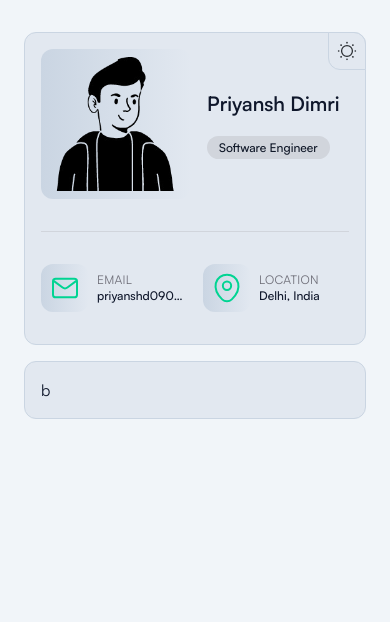
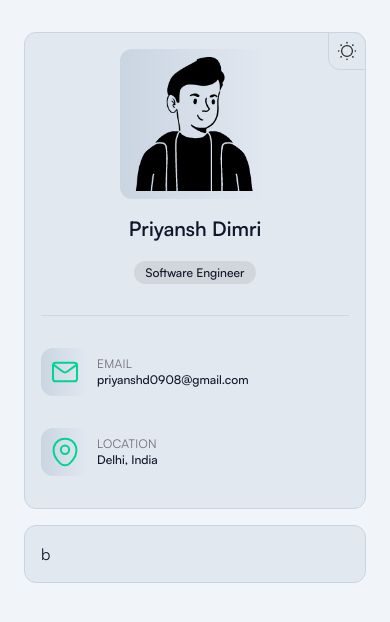
Before and after one commit to priyansh-dimri/portfolio, a React app: page / in a window 390 px wide. Shown: the top 622 px of the page. Built offline with nearby package versions, Linux system fonts and the light colour scheme; the HTML template or start-up script is replaced by a standard one.

Commit message:
fix responsiveness issue for mobile

```diff
--- a/src/components/InfoCard.jsx
+++ b/src/components/InfoCard.jsx
@@ -2,7 +2,7 @@ import ImageComponent from "./ImageComponent";
 
 const InfoCard = ({ icon, label, value, alt = "Icon" }) => {
   return (
-    <div className="flex items-center gap-2 w-full mb-4">
+    <div className="flex items-center gap-2 w-full mb-4 col-span-2 sm:col-span-1">
       <ImageComponent
         src={icon}
         alt={alt}
--- a/src/layouts/NavPanel.jsx
+++ b/src/layouts/NavPanel.jsx
@@ -16,10 +16,10 @@ const NavPanel = () => {
       className="bg-slate-200 dark:bg-zinc-800
       border border-slate-300 dark:border-zinc-700
       p-4 rounded-xl
-      text-center items-center w-full max-w-full overflow-hidden
+      flex flex-col text-center items-center w-full max-w-full overflow-hidden
       grid grid-cols-2 gap-4 lg:flex lg:flex-col"
     >
-      <div className="grid grid-cols-[auto_1fr] lg:flex lg:flex-col lg:justify-center lg:items-center col-span-2 gap-4 lg:gap-0">
+      <div className="flex flex-col justify-center items-center sm:grid sm:grid-cols-[auto_1fr] lg:flex lg:flex-col lg:justify-center lg:items-center col-span-2 gap-4 lg:gap-0">
         <div className="row-span-2">
           <ImageComponent
             src={profilePicture}
@@ -27,10 +27,10 @@ const NavPanel = () => {
             className="row-span-2"
           />
         </div>
-        <p className="text-xl lg:py-2 font-semibold text-start self-end ">
+        <p className="text-xl lg:py-2 font-semibold text-start sm:self-end">
           Priyansh Dimri
         </p>
-        <p className="text-start">
+        <p className="sm:text-start sm:self-start lg:self-center">
           <Badge text={"Software Engineer"} />
         </p>
       </div>
```
